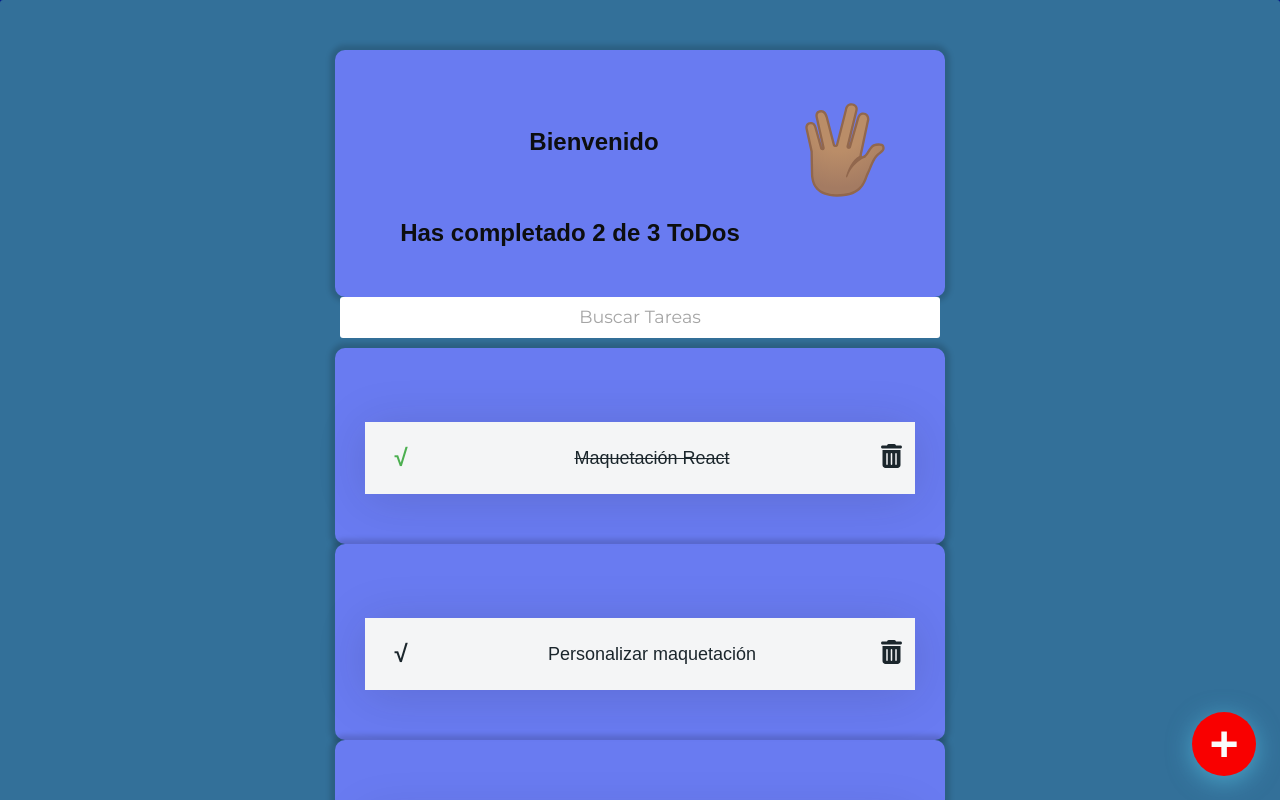
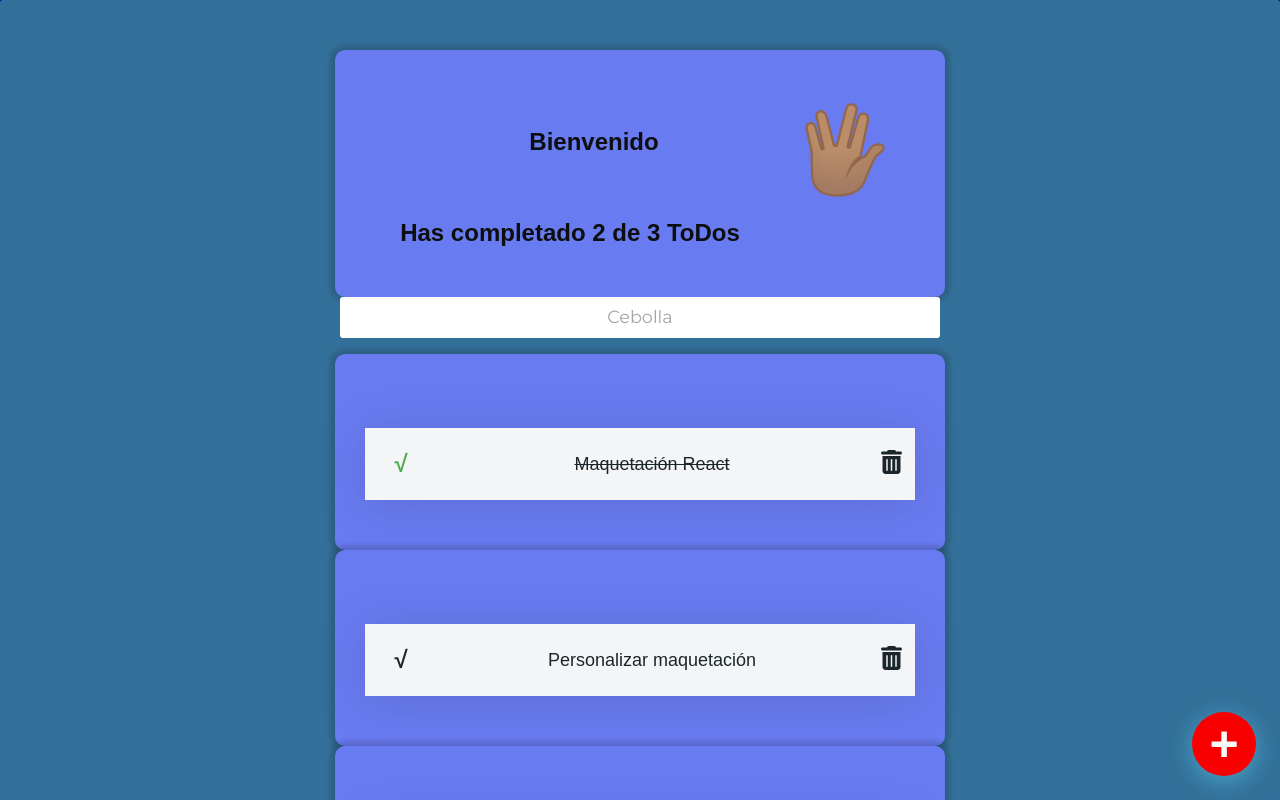
Before and after one commit to fabnupi23/curso-intro-react, a React (Create React App) app: page / in a window 1280 px wide. Shown: the top 800 px of the page. Built offline with nearby package versions, Linux system fonts and the light colour scheme.

Commit message:
Empezamos  con los estados

```diff
--- a/src/TodoSearch.js
+++ b/src/TodoSearch.js
@@ -1,23 +1,28 @@
-import React from "react"; //Por cada uno de los componentes vamos a importar a React desde react
+import React from 'react';  //Por cada uno de los componentes vamos a importar a React desde react
 import './TodoSearch.css';
 
 //Vamos a crear una función con el nombre de nuestro componente
 
-function TodoSearch(){
+function TodoSearch() {
+    //Para el tema dele stado empezamos creando una variable...
+  const [searchValue, setSearchValue] = React.useState(''); //...entonces pra crear un estado en ract vamos a llamar a React.useState, esta es la forma en que podemos agregar estados a nuestros componentes cuando los creamos como funciones
 
   //El evento onChange que es un propeidad para que filtre todos los TodoItems  que tengan en su propiedad text el texto que osotros escribamos en el campo, para esto creamos un arrowFunction
-    const onSearchValueChange = (event) => { //Este evento es especial porque nos va a devolver el valor del input, es por eso que recibimos un parametro llamado 'event'
+  const onSearchValueChange = (event) => {  //Este evento es especial porque nos va a devolver el valor del input, es por eso que recibimos un parametro llamado 'event'
     console.log(event.target.value);
+    setSearchValue(event.target.value);
   };
   //Acá dentro vamos a retornar el codigo que necesitemos
 
-    return(
+  return [
     <input
       className="TodoSearch"
-            placeholder="Buscar Tareas"
+      placeholder="Cebolla"
+      value={searchValue}   //Debemos indicarle que el valor es el mismo estado searchValue
       onChange={onSearchValueChange}
-        />
-    );
+    />,
+    <p>{searchValue}</p>
+  ];
 }
 
 export { TodoSearch };
```
Lines whose indentation alone changed are shown as unchanged.
